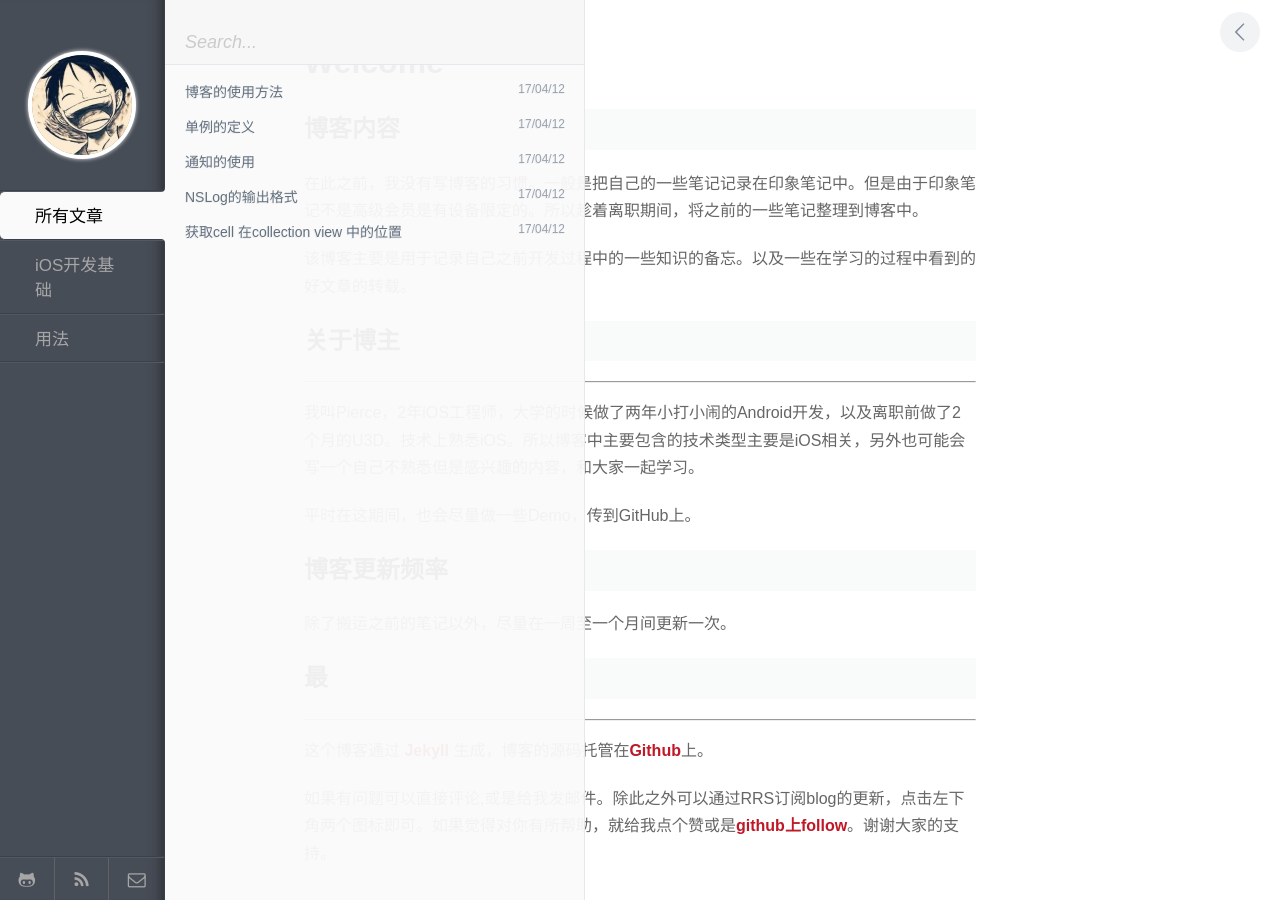
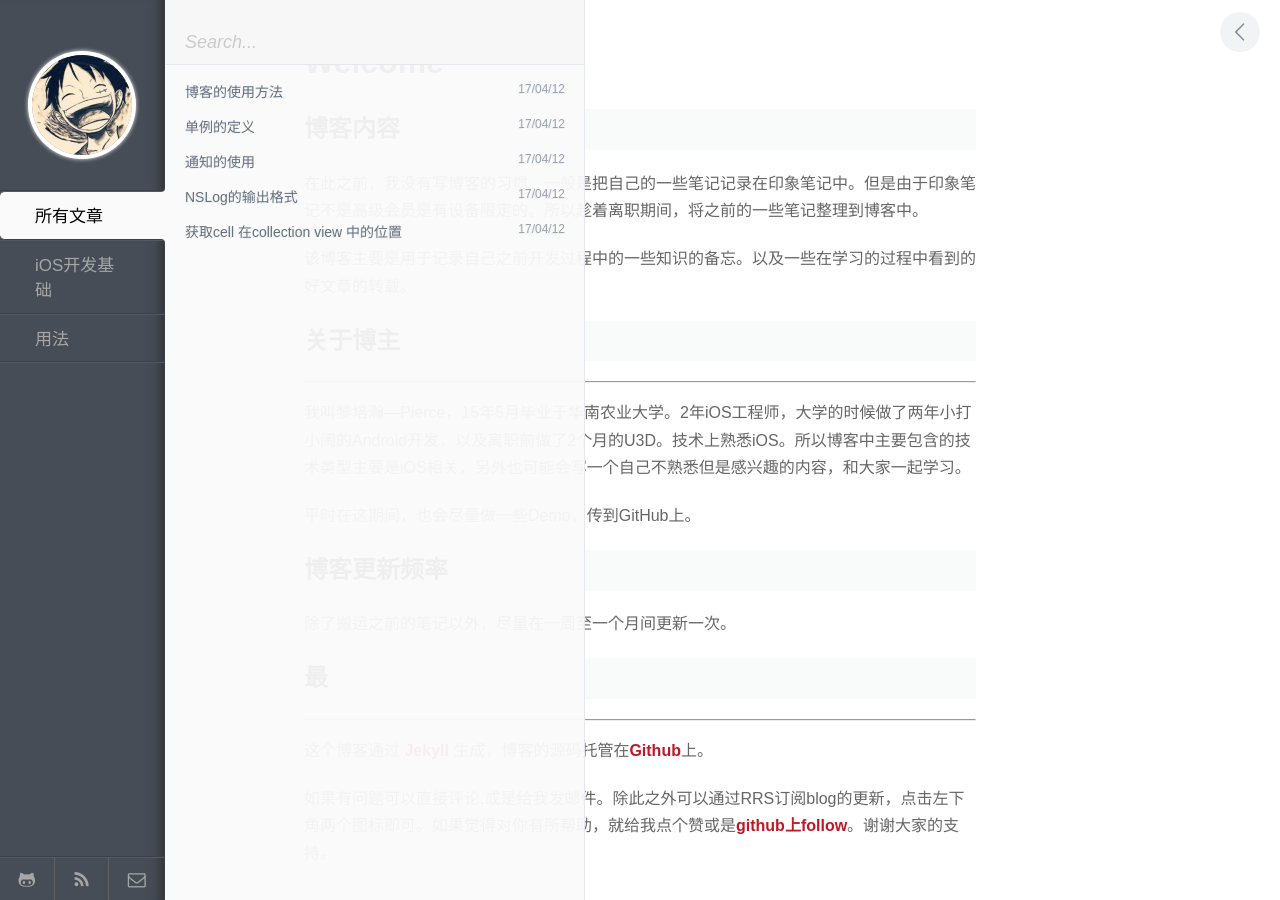
Before and after one commit to lipeihan/lipeihan.github.io, a Jekyll site: the page built from index.md, in a window 1280 px wide. Built offline with Jekyll 4.4.1, drawn with Linux system fonts in a browser that asks for light colours.

Commit message:
更新个人信息

```diff
--- a/index.md
+++ b/index.md
@@ -15,7 +15,7 @@
 
 ----
 
-我叫Pierce，2年iOS工程师，大学的时候做了两年小打小闹的Android开发，以及离职前做了2个月的U3D。技术上熟悉iOS。所以博客中主要包含的技术类型主要是iOS相关，另外也可能会写一个自己不熟悉但是感兴趣的内容，和大家一起学习。
+我叫黎培瀚—Pierce，15年5月毕业于华南农业大学。2年iOS工程师，大学的时候做了两年小打小闹的Android开发，以及离职前做了2个月的U3D。技术上熟悉iOS。所以博客中主要包含的技术类型主要是iOS相关，另外也可能会写一个自己不熟悉但是感兴趣的内容，和大家一起学习。
 
 平时在这期间，也会尽量做一些Demo，传到GitHub上。
 
```
